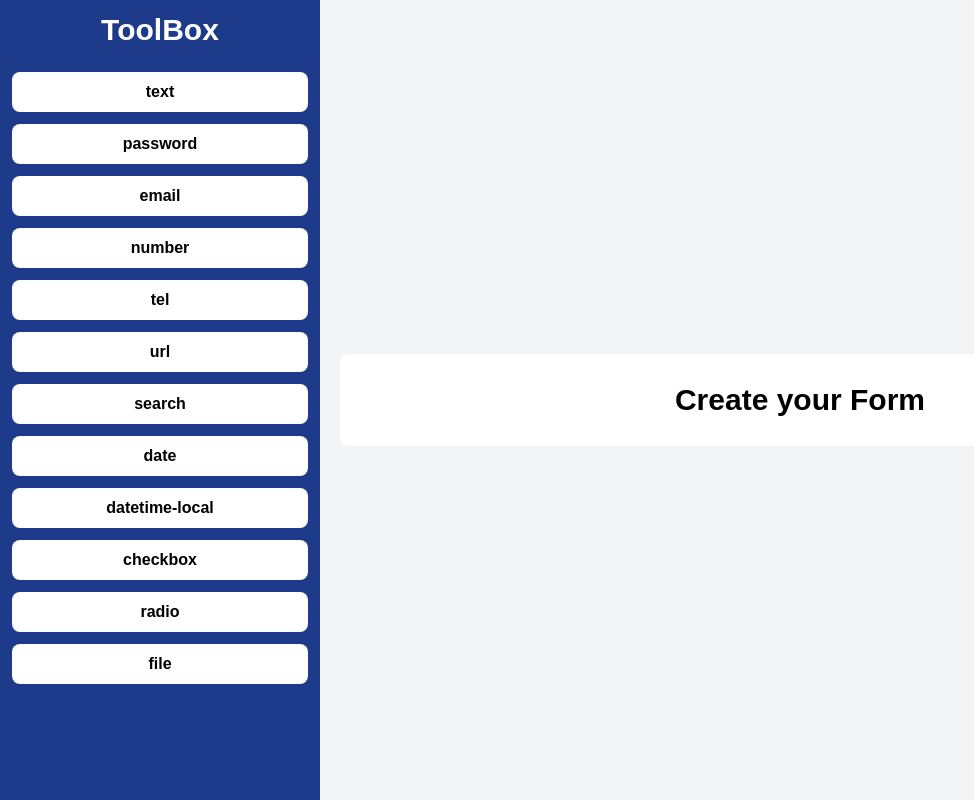
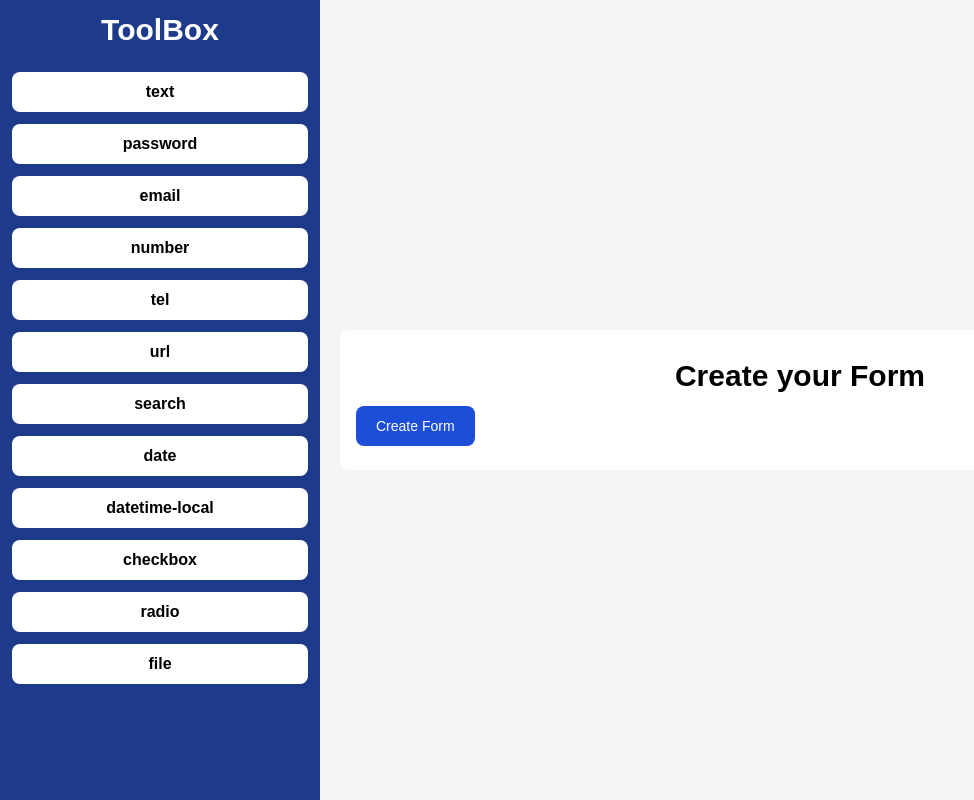
Before and after one commit to oussamahdidou/.net-angular, an Angular app in the folder client/: page / in a window 1280 px wide. Shown: the whole page, without its empty margins (0-974 px from the left). Built offline with nearby package versions, Linux system fonts and the light colour scheme.

Commit message:
database

```diff
--- a/client/src/app/formbuilder/initiliser/initiliser.component.html
+++ b/client/src/app/formbuilder/initiliser/initiliser.component.html
@@ -31,6 +31,9 @@
                 }
                 }
                 }
+                <button type="button" (click)="addForm()"
+                    class="text-white bg-blue-700 hover:bg-blue-800 focus:ring-4 focus:ring-blue-300 font-medium rounded-lg text-sm px-5 py-2.5 me-2 mb-2 dark:bg-blue-600 dark:hover:bg-blue-700 focus:outline-none dark:focus:ring-blue-800">Create
+                    Form</button>
 
             </form>
 
--- a/client/src/app/formbuilder/initiliser/initiliser.component.ts
+++ b/client/src/app/formbuilder/initiliser/initiliser.component.ts
@@ -17,6 +17,9 @@
   styleUrl: './initiliser.component.css',
 })
 export class InitiliserComponent implements OnInit {
+  addForm() {
+    console.log(this.inputFields);
+  }
   inputFields: InputField[] = [];
   needOptions(type: string): boolean {
     return type === 'radio' || type === 'checkbox';
```
